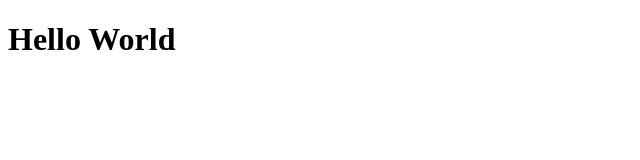
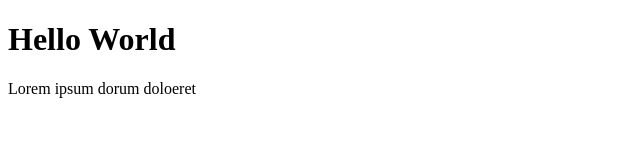
Before and after one commit to JohnRDixon/uitest, a plain HTML site: page index.html in a window 1280 px wide. Shown: the whole page, without its empty margins (0-640 px from the left). Drawn offline with Linux system fonts and the light colour scheme.

Commit message:
Updated the index

```diff
--- a/index.html
+++ b/index.html
@@ -5,5 +5,7 @@
 </head>
 	<body>
 		<h1>Hello World</h1>
+
+	<p>Lorem ipsum dorum doloeret</p>
 	</body>
 </html>
```
